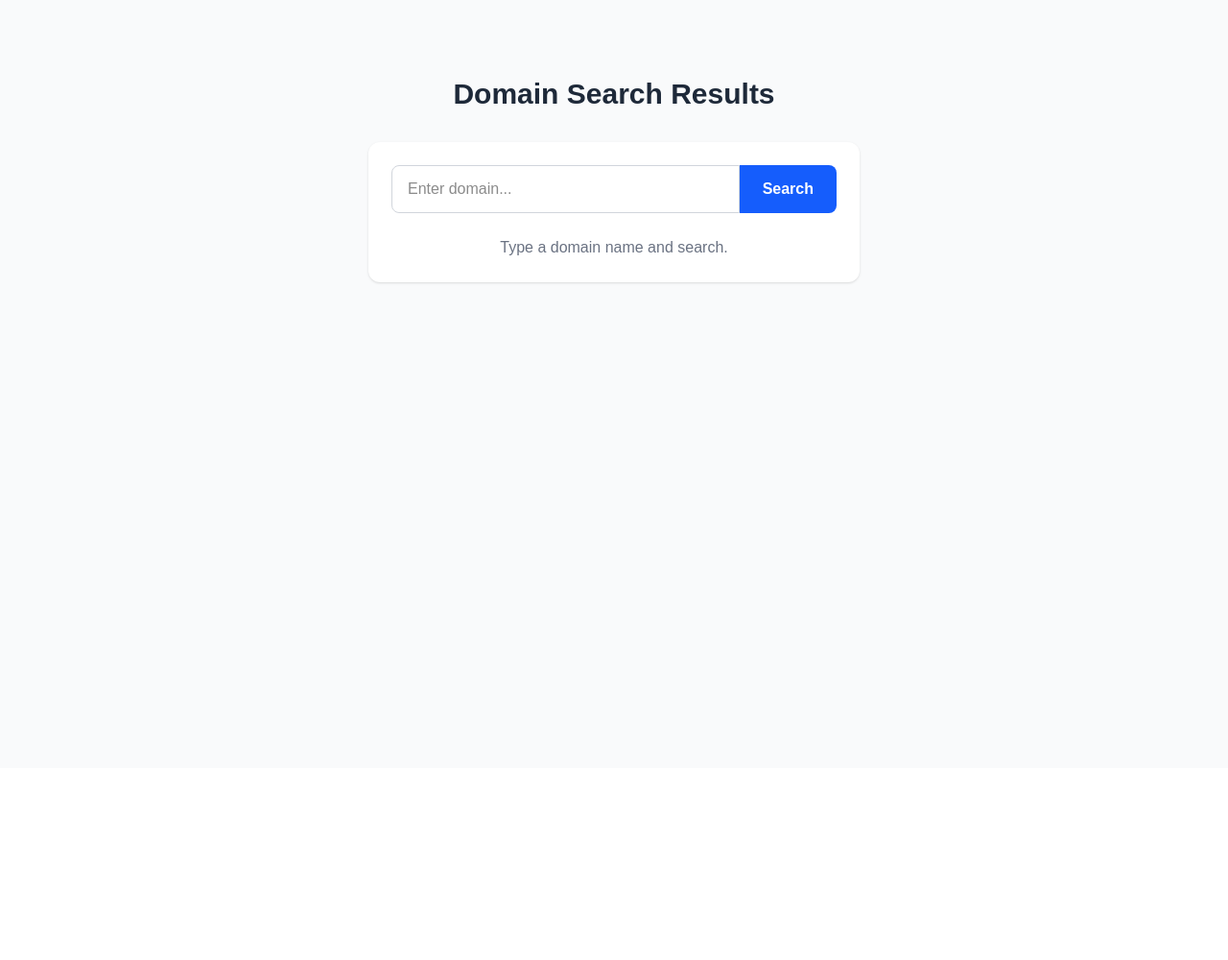
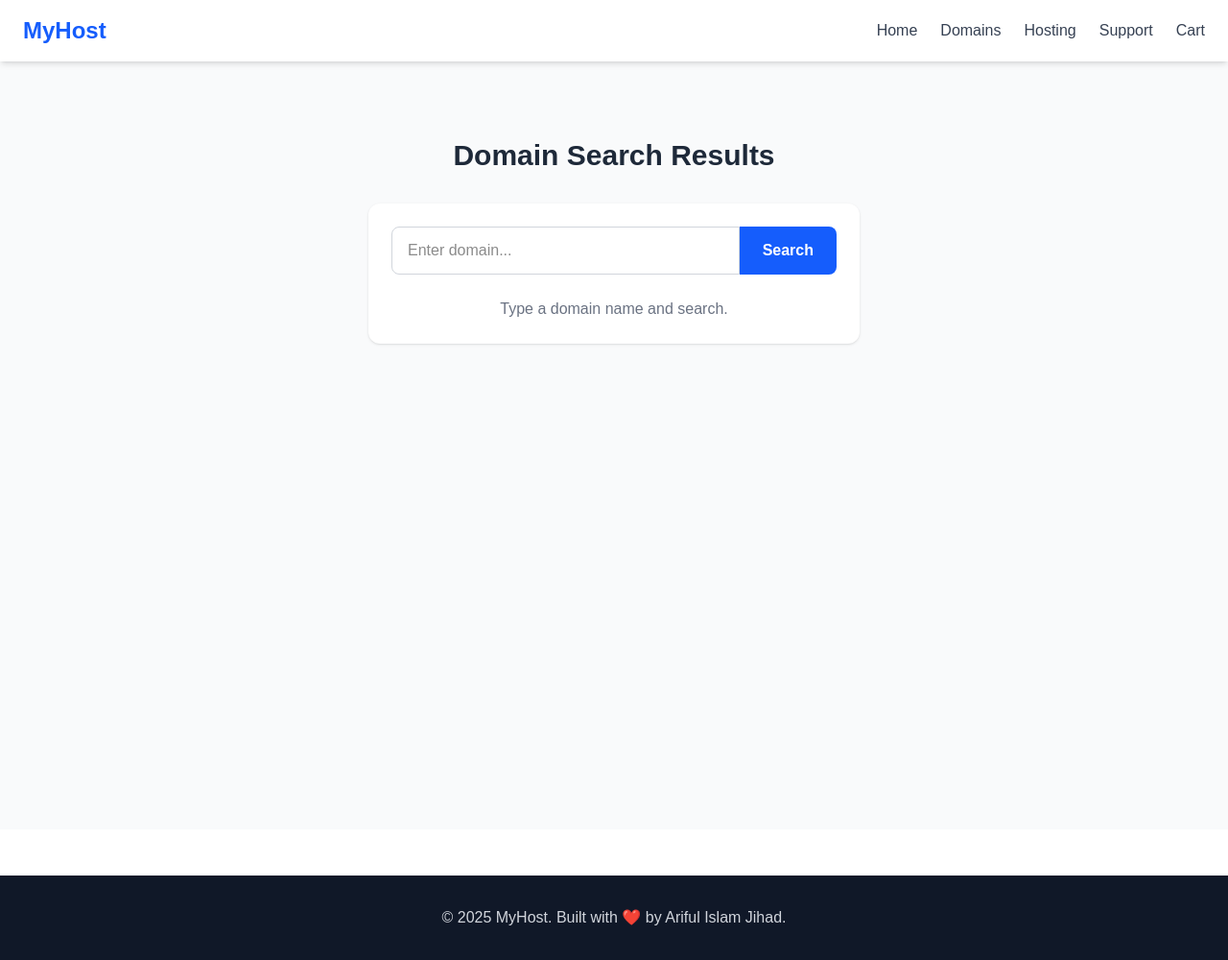
Before and after one commit to arifulislamjihad/my-host-website, a Next.js app: page /domains in a window 1280 px wide. Shown: the whole page at 96% size. Before the commit the page ends 800 px from the top, so only its background shows below. Built offline with nearby package versions, Linux system fonts and the light colour scheme.

Commit message:
Initial commit - MyHost website setup

```diff
--- /dev/null
+++ b/app/components/Navbar.jsx
@@ -0,0 +1,43 @@
+"use client";
+import { useState } from "react";
+
+export default function Navbar() {
+  const [menuOpen, setMenuOpen] = useState(false);
+
+  return (
+    <nav className="flex flex-wrap items-center justify-between px-6 py-4 bg-white shadow-md sticky top-0 z-50">
+      {/* Logo */}
+      <h1 className="text-2xl font-bold text-blue-600">MyHost</h1>
+
+      {/* Desktop Menu */}
+      <ul className="hidden md:flex gap-6 text-gray-700 font-medium">
+        <li><a href="/" className="hover:text-blue-600">Home</a></li>
+        <li><a href="/domains" className="hover:text-blue-600">Domains</a></li>
+        <li><a href="/hosting" className="hover:text-blue-600">Hosting</a></li>
+        <li><a href="/support" className="hover:text-blue-600">Support</a></li>
+        <li><a href="/cart" className="hover:text-blue-600">Cart</a></li>
+      </ul>
+
+      {/* Mobile Menu Button */}
+      <button
+        className="md:hidden text-gray-700 text-3xl focus:outline-none"
+        onClick={() => setMenuOpen(!menuOpen)}
+      >
+        ☰
+      </button>
+
+      {/* Mobile Dropdown */}
+      {menuOpen && (
+        <div className="w-full md:hidden mt-4 bg-white shadow-md rounded-lg border border-gray-100">
+          <ul className="flex flex-col gap-3 py-4 px-6 text-gray-700 font-medium">
+            <li><a href="/" onClick={() => setMenuOpen(false)}>Home</a></li>
+            <li><a href="/domains" onClick={() => setMenuOpen(false)}>Domains</a></li>
+            <li><a href="/hosting" onClick={() => setMenuOpen(false)}>Hosting</a></li>
+            <li><a href="/support" onClick={() => setMenuOpen(false)}>Support</a></li>
+            <li><a href="/cart" onClick={() => setMenuOpen(false)}>Cart</a></li>
+          </ul>
+        </div>
+      )}
+    </nav>
+  );
+}
--- a/app/layout.js
+++ b/app/layout.js
@@ -1,5 +1,6 @@
 import { Geist, Geist_Mono } from "next/font/google";
 import "./globals.css";
+import Navbar from "./components/Navbar"; // ✅ Navbar import করো
 
 const geistSans = Geist({
   variable: "--font-geist-sans",
@@ -12,17 +13,27 @@ const geistMono = Geist_Mono({
 });
 
 export const metadata = {
-  title: "Create Next App",
-  description: "Generated by create next app",
+  title: "MyHost - Best Hosting Provider",
+  description: "Find the perfect domain and hosting plan with MyHost.",
 };
 
 export default function RootLayout({ children }) {
   return (
     <html lang="en">
-      <body
-        className={`${geistSans.variable} ${geistMono.variable} antialiased`}
-      >
-        {children}
+      <body className={`${geistSans.variable} ${geistMono.variable} antialiased bg-gray-50`}>
+        {/* 🌐 Navbar */}
+        <Navbar />
+
+        {/* 📄 পেজ কনটেন্ট */}
+        <main>{children}</main>
+
+        {/* 💬 Footer */}
+        <footer className="py-8 text-center bg-gray-900 text-gray-300 mt-12">
+          <p>
+            © {new Date().getFullYear()} MyHost. Built with ❤️ by Ariful Islam
+            Jihad.
+          </p>
+        </footer>
       </body>
     </html>
   );
--- a/app/page.js
+++ b/app/page.js
@@ -3,17 +3,7 @@
 export default function Home() {
   return (
     <div className="min-h-screen flex flex-col bg-gray-50">
-      {/* 🌐 Navbar */}
-      <nav className="flex items-center justify-between px-8 py-4 bg-white shadow-md sticky top-0 z-50">
-        <h1 className="text-2xl font-bold text-blue-600">MyHost</h1>
-        <ul className="flex gap-6 text-gray-700 font-medium">
-          <li><a href="/" className="hover:text-blue-600">Home</a></li>
-          <li><a href="/domains" className="hover:text-blue-600">Domains</a></li>
-          <li><a href="/hosting" className="hover:text-blue-600">Hosting</a></li>
-          <li><a href="/support" className="hover:text-blue-600">Support</a></li>
-          <li><a href="/cart" className="hover:text-blue-600">Cart</a></li>
-        </ul>
-      </nav>
+
 
       {/* 🎯 Hero Section (Namecheap-style) */}
       <header className="relative bg-gradient-to-b from-blue-600 to-blue-700 text-white overflow-hidden">
```
